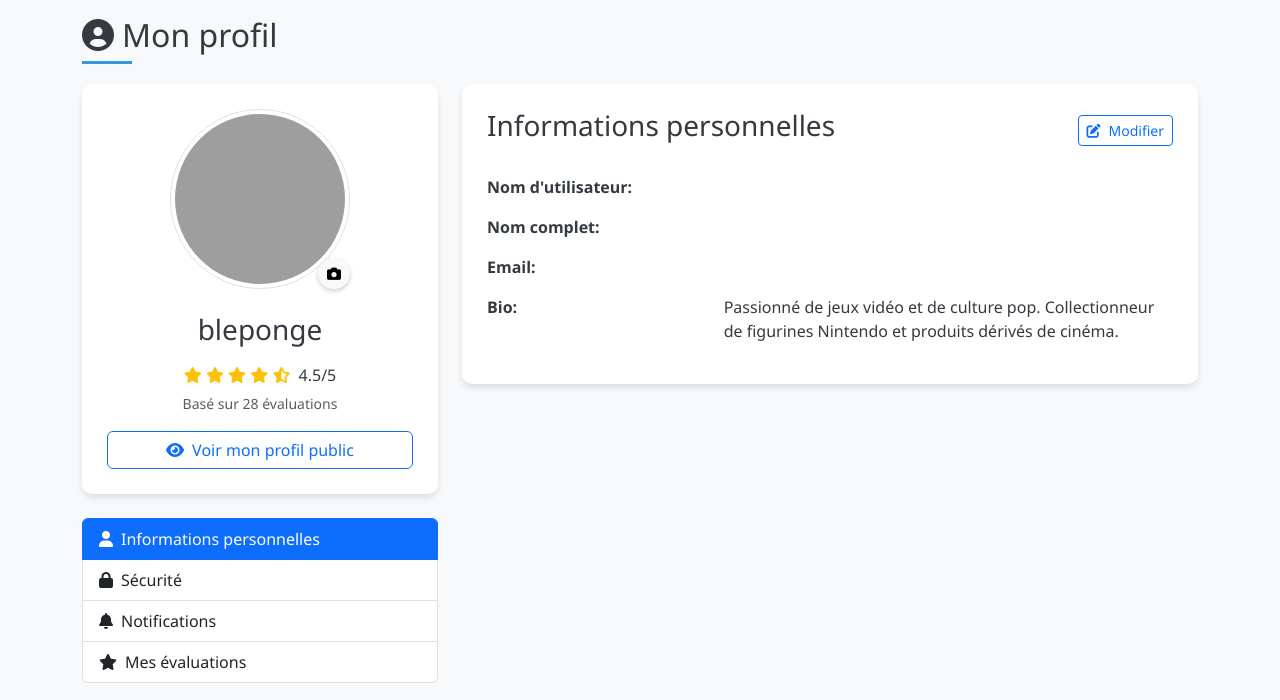
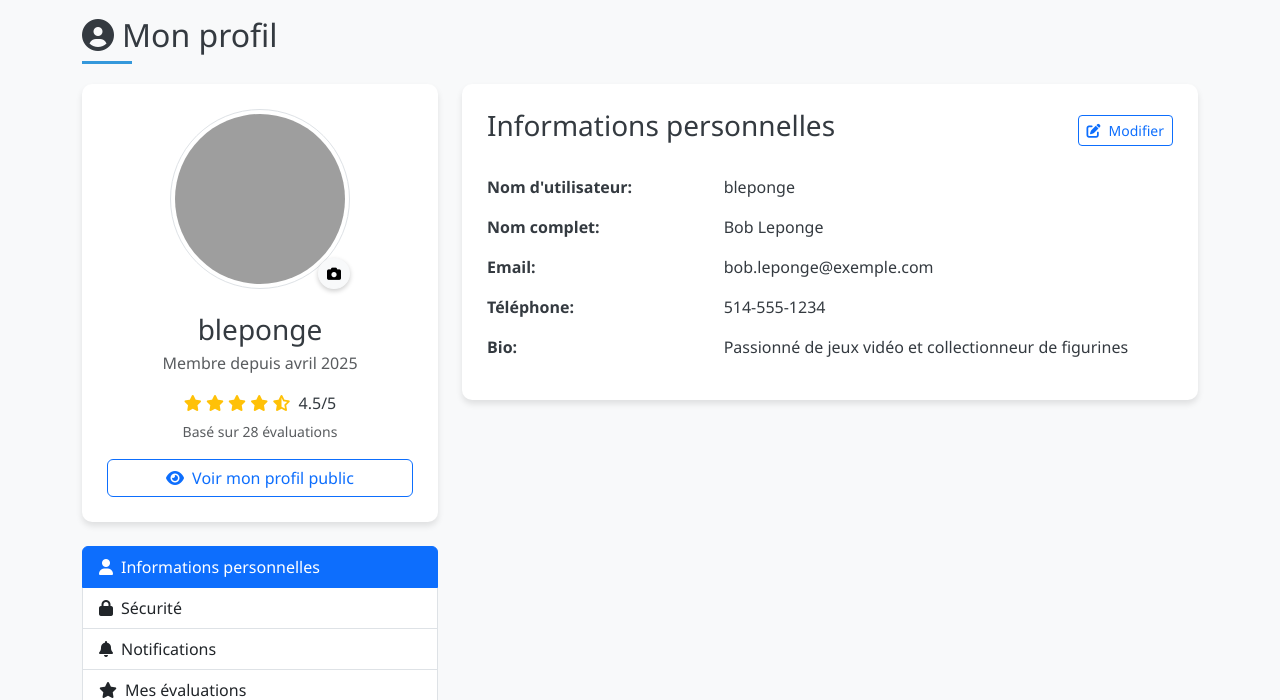
Before and after one commit to MileshPatel28/popbazar, a PHP site: page /profil in a window 1280 px wide. Shown: the part 104-804 px from the top of the page. Run offline with PHP 8.4, Linux system fonts and the light colour scheme; data comes from the database, SQL or seed files in the repository; grey boxes are pictures that could not be loaded.

Commit message:
rendre html dynamique

```diff
--- a/views/utilisateur/profil.view.php
+++ b/views/utilisateur/profil.view.php
@@ -30,7 +30,7 @@ chargerVuePartielle('_nav');
           </button>
         </div>
         <h3 class="mb-1"><?= $utilisateur["nom_utilisateur"]?></h3>
-        <p class="text-muted mb-3"><!-- Date d'inscription à afficher --></p>
+        <p class="text-muted mb-3"> <?= membre_depuis($utilisateur["date_creation"]) ?></p>
         <div class="mb-3">
           <div class="rating-stars mb-1">
             <i class="fas fa-star"></i>
@@ -83,19 +83,23 @@ chargerVuePartielle('_nav');
             <div id="profile-view">
               <div class="row mb-3">
                 <div class="col-md-4 fw-bold">Nom d'utilisateur:</div>
-                <div class="col-md-8"><!-- Nom d'utilisateur à afficher --></div>
+                <div class="col-md-8"><?= $utilisateur["nom_utilisateur"]?></div>
               </div>
               <div class="row mb-3">
                 <div class="col-md-4 fw-bold">Nom complet:</div>
-                <div class="col-md-8"><!-- Prénom et nom à afficher --></div>
+                <div class="col-md-8"><?= $utilisateur["prenom"] . " " . $utilisateur["nom"]?></div>
               </div>
               <div class="row mb-3">
                 <div class="col-md-4 fw-bold">Email:</div>
-                <div class="col-md-8"><!-- Email à afficher --></div>
+                <div class="col-md-8"><?= $utilisateur["email"]?></div>
+              </div>
+              <div class="row mb-3">
+                <div class="col-md-4 fw-bold">Téléphone:</div>
+                <div class="col-md-8"><?= $utilisateur["telephone"]?> </div>
               </div>
               <div class="row mb-3">
                 <div class="col-md-4 fw-bold">Bio:</div>
-                <div class="col-md-8">Passionné de jeux vidéo et de culture pop. Collectionneur de figurines Nintendo et produits dérivés de cinéma.</div>
+                <div class="col-md-8"><?= $utilisateur["bio"]?> </div>
               </div>
             </div>
 
```
